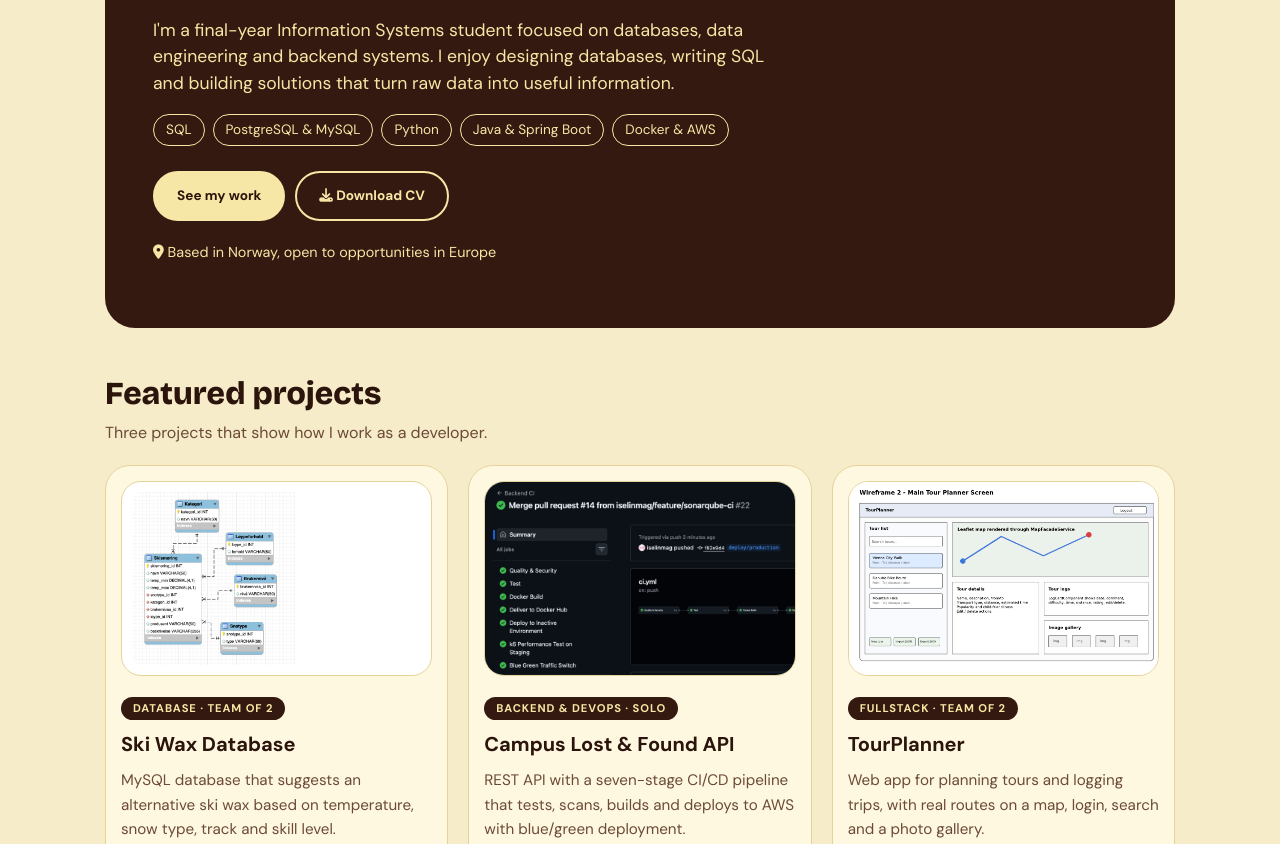
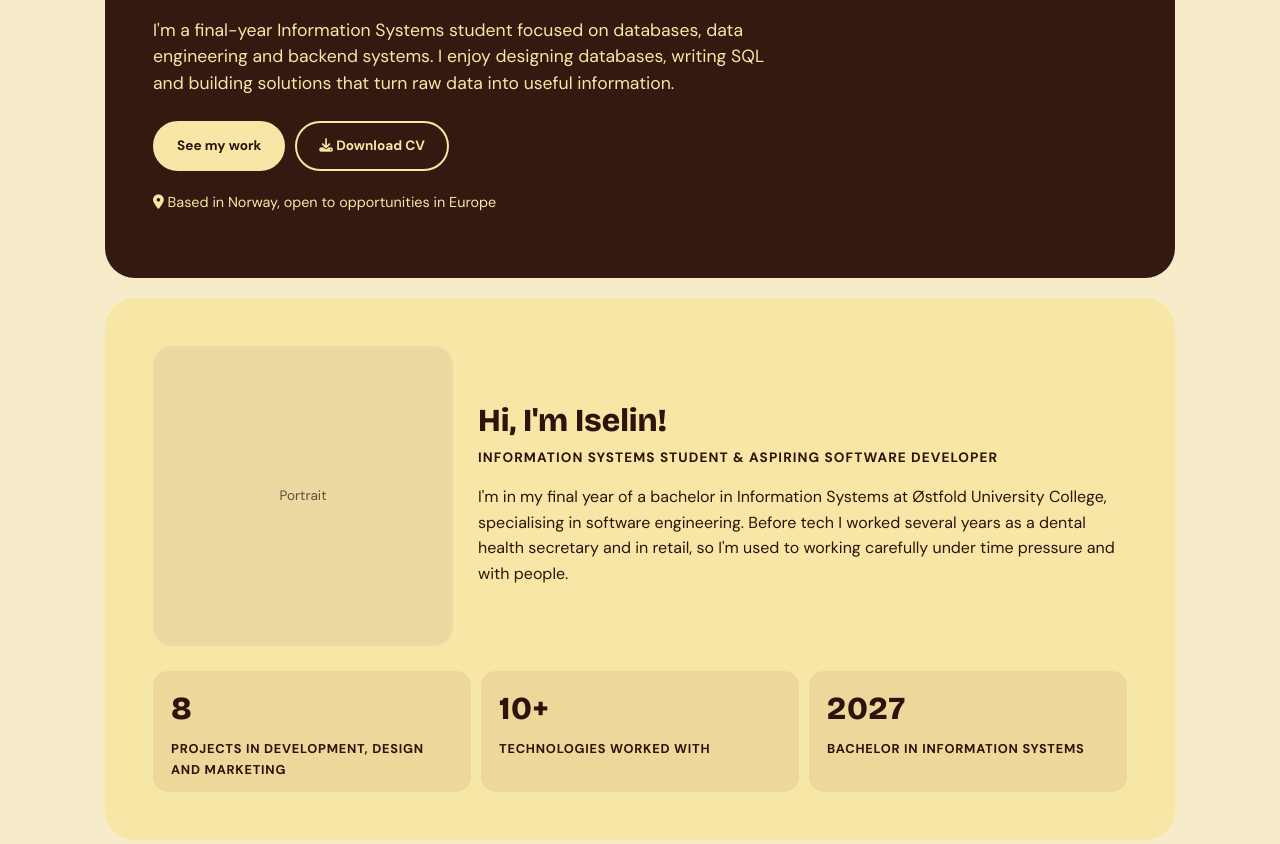
Before and after one commit to iselinmag/iselinmag.github.io, a website: page index.html in a window 1280 px wide. Shown: the part 449-1293 px from the top of the page. Drawn offline with nearby package versions, Linux system fonts and the light colour scheme.

Commit message:
Move About up under the hero

```diff
--- a/index.html
+++ b/index.html
@@ -20,8 +20,8 @@
             <a href="index.html" class="logo">Iselin Magnussen</a>
             <nav class="nav-liste">
                 <ul>
+                    <li><a href="#om-meg">About</a></li>
                     <li><a href="#prosjekter">Projects</a></li>
-                    <li><a href="#om-meg">About</a></li>
                     <li><a href="#ferdigheter">Skills</a></li>
                     <li><a href="#erfaring">Experience</a></li>
                     <li><a href="#kontakt">Contact</a></li>
@@ -35,18 +35,29 @@
                 <h1>developer <span>portfolio.</span></h1>
                 <p class="undertittel">Databases · Data engineering · Backend</p>
                 <p class="banner-intro">I'm a final-year Information Systems student focused on databases, data engineering and backend systems. I enjoy designing databases, writing SQL and building solutions that turn raw data into useful information.</p>
-                <ul class="banner-stack">
-                    <li>SQL</li>
-                    <li>PostgreSQL &amp; MySQL</li>
-                    <li>Python</li>
-                    <li>Java &amp; Spring Boot</li>
-                    <li>Docker &amp; AWS</li>
-                </ul>
                 <div class="knapper">
                     <a href="#prosjekter" class="knapp gul">See my work</a>
                     <a href="cv.pdf" class="knapp omriss"><i class="fa-solid fa-download"></i> Download CV</a>
                 </div>
                 <p class="sted"><i class="fa-solid fa-location-dot"></i> Based in Norway, open to opportunities in Europe</p>
+            </section>
+
+<!--Om meg-->
+            <section id="om-meg">
+                <div class="bilde-plass portrett">
+                    <!--Bytt ut med: <img src="bilder/portrett.jpg" alt="Portrait of Iselin Magnussen">-->
+                    <p>Portrait</p>
+                </div>
+                <div class="om-tekst">
+                    <h2>Hi, I'm Iselin!</h2>
+                    <p class="rolle">Information Systems student &amp; aspiring software developer</p>
+                    <p>I'm in my final year of a bachelor in Information Systems at Østfold University College, specialising in software engineering. Before tech I worked several years as a dental health secretary and in retail, so I'm used to working carefully under time pressure and with people.</p>
+                </div>
+                <ul class="tall">
+                    <li><strong>8</strong> Projects in development, design and marketing</li>
+                    <li><strong>10+</strong> Technologies worked with</li>
+                    <li><strong>2027</strong> Bachelor in Information Systems</li>
+                </ul>
             </section>
 
 <!--Utvalgte prosjekter-->
@@ -150,24 +161,6 @@
                         <li>My background as a dental health secretary helps with medical terms and documentation under time pressure</li>
                     </ul>
                 </div>
-            </section>
-
-<!--Om meg-->
-            <section id="om-meg">
-                <div class="bilde-plass portrett">
-                    <!--Bytt ut med: <img src="bilder/portrett.jpg" alt="Portrait of Iselin Magnussen">-->
-                    <p>Portrait</p>
-                </div>
-                <div class="om-tekst">
-                    <h2>Hi, I'm Iselin!</h2>
-                    <p class="rolle">Information Systems student &amp; aspiring software developer</p>
-                    <p>I'm in my final year of a bachelor in Information Systems at Østfold University College, specialising in software engineering. I enjoy working with databases, data and backend systems: designing schemas, writing SQL and building the services around them. Before tech I worked several years as a dental health secretary and in retail, so I'm used to working carefully under time pressure and with people.</p>
-                </div>
-                <ul class="tall">
-                    <li><strong>8</strong> Projects in development, design and marketing</li>
-                    <li><strong>10+</strong> Technologies worked with</li>
-                    <li><strong>2027</strong> Bachelor in Information Systems</li>
-                </ul>
             </section>
 
 <!--Ferdigheter-->
```
Also changed, not shown: city-break.html (+1 -1 lines), greenclean.html (+1 -1 lines), lost-and-found.html (+1 -1 lines), lumeo.html (+1 -1 lines), nettbutikk.html (+1 -1 lines), quiz-krav.html (+1 -1 lines), skismoring.html (+1 -1 lines), tourplanner.html (+1 -1 lines).
